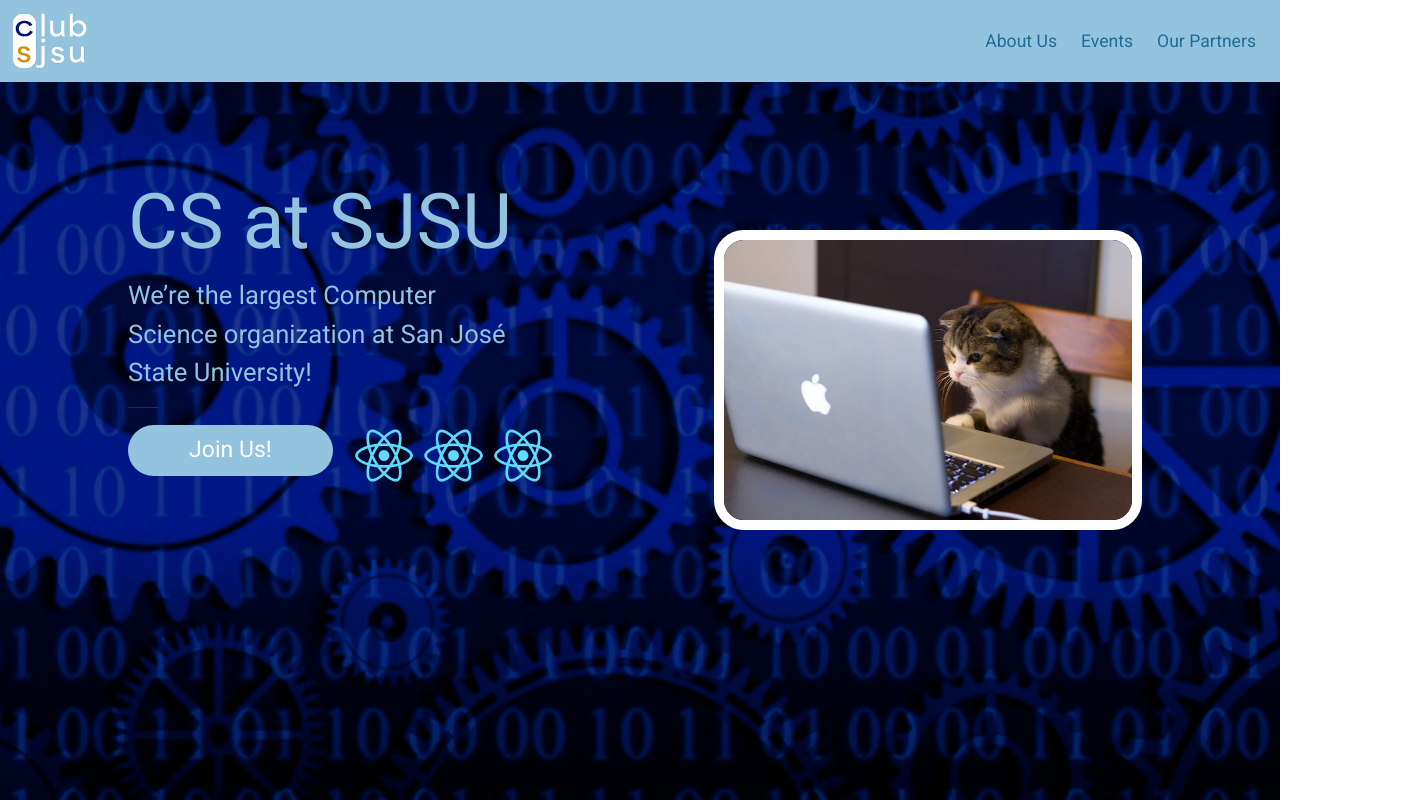
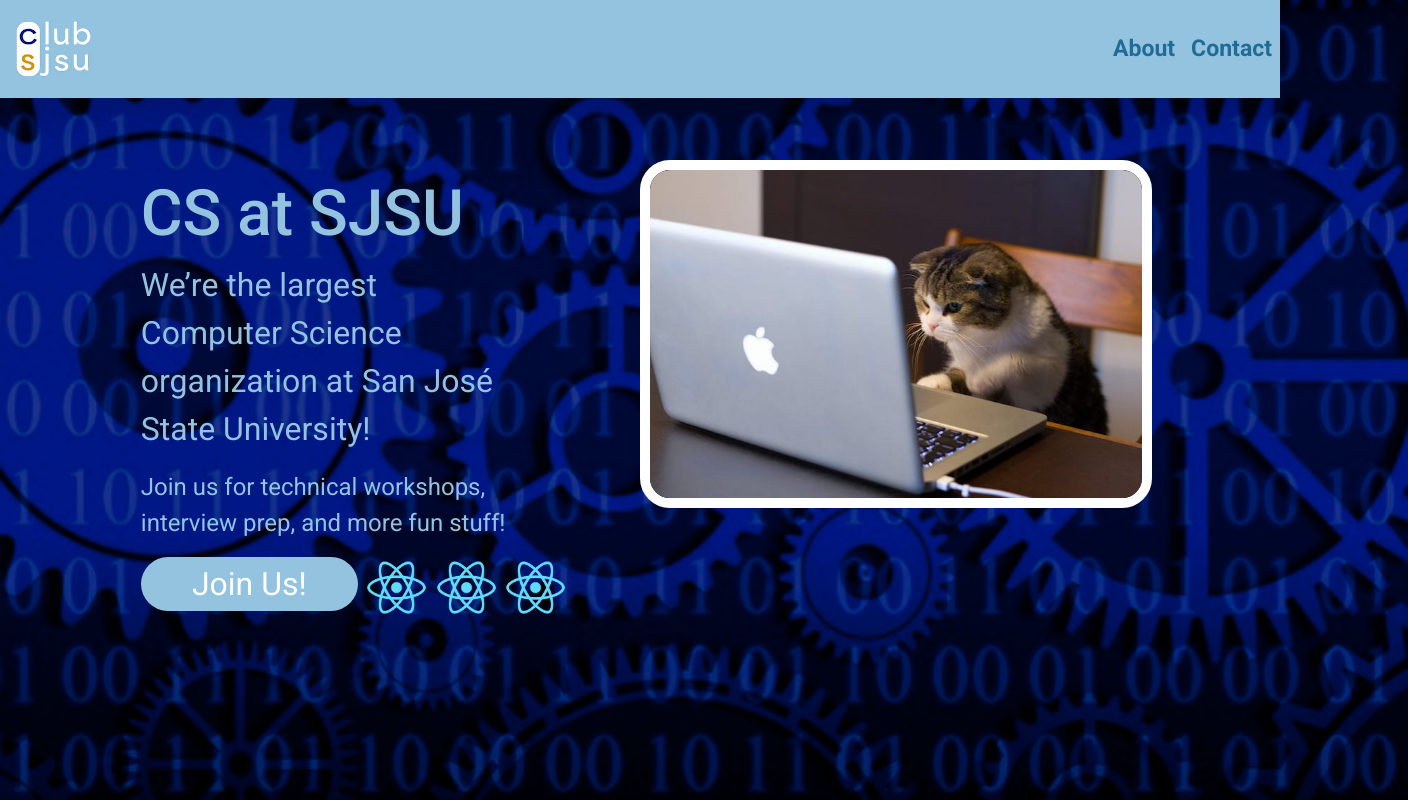
Before and after one commit to aishse/csclub-website, a React (Create React App) app: page / in a window 1280 px wide. Shown: the top 800 px of the page, 1408 px wide, since content can reach past the window. Built offline with nearby package versions, Linux system fonts and the light colour scheme.

Commit message:
fixed navbar collapse issues, added routing between pages.

```diff
--- a/public/index.html
+++ b/public/index.html
@@ -14,21 +14,7 @@
       manifest.json provides metadata used when your web app is installed on a
       user's mobile device or desktop. See https://developers.google.com/web/fundamentals/web-app-manifest/
     -->
-    <link href="https://cdn.jsdelivr.net/npm/bootstrap@5.0.2/dist/css/bootstrap.min.css" rel="stylesheet" integrity="sha384-EVSTQN3/azprG1Anm3QDgpJLIm9Nao0Yz1ztcQTwFspd3yD65VohhpuuCOmLASjC" crossorigin="anonymous">
-
     <link rel="manifest" href="%PUBLIC_URL%/manifest.json" />
-    <link href='https://fonts.googleapis.com/css?family=DM Sans' rel='stylesheet'>
-
-    <link rel="preconnect" href="https://fonts.googleapis.com">
-    <link rel="preconnect" href="https://fonts.gstatic.com" crossorigin>
-    <link href="https://fonts.googleapis.com/css2?family=Roboto:ital,wght@0,400;0,700;1,300&display=swap" rel="stylesheet">
-
-    <style>
-
-
-
-    </style>
-
     <!--
       Notice the use of %PUBLIC_URL% in the tags above.
       It will be replaced with the URL of the `public` folder during the build.
@@ -39,6 +25,9 @@
       Learn how to configure a non-root public URL by running `npm run build`.
     -->
     <title>React App</title>
+    <link rel="preconnect" href="https://fonts.googleapis.com">
+<link rel="preconnect" href="https://fonts.gstatic.com" crossorigin>
+<link href="https://fonts.googleapis.com/css2?family=Roboto:ital,wght@0,400;0,500;0,700;1,300;1,400;1,500;1,700&display=swap" rel="stylesheet">
   </head>
   <body>
     <noscript>You need to enable JavaScript to run this app.</noscript>
@@ -53,6 +42,5 @@
       To begin the development, run `npm start` or `yarn start`.
       To create a production bundle, use `npm run build` or `yarn build`.
     -->
-    <script src="https://cdn.jsdelivr.net/npm/bootstrap@5.0.2/dist/js/bootstrap.bundle.min.js" integrity="sha384-MrcW6ZMFYlzcLA8Nl+NtUVF0sA7MsXsP1UyJoMp4YLEuNSfAP+JcXn/tWtIaxVXM" crossorigin="anonymous"></script>
   </body>
 </html>
--- a/src/App.css
+++ b/src/App.css
@@ -0,0 +1,38 @@
+.App {
+  text-align: center;
+}
+
+.App-logo {
+  height: 40vmin;
+  pointer-events: none;
+}
+
+@media (prefers-reduced-motion: no-preference) {
+  .App-logo {
+    animation: App-logo-spin infinite 20s linear;
+  }
+}
+
+.App-header {
+  background-color: #282c34;
+  min-height: 100vh;
+  display: flex;
+  flex-direction: column;
+  align-items: center;
+  justify-content: center;
+  font-size: calc(10px + 2vmin);
+  color: white;
+}
+
+.App-link {
+  color: #61dafb;
+}
+
+@keyframes App-logo-spin {
+  from {
+    transform: rotate(0deg);
+  }
+  to {
+    transform: rotate(360deg);
+  }
+}
--- a/src/App.js
+++ b/src/App.js
@@ -1,16 +1,22 @@
-import './App.css';
-import React from 'react';
-import Navbar from './components/Navbar'
-import { BrowserRouter } from 'react-router-dom'
-import HeroSection from './components/HeroSection'
+import "bootstrap/dist/css/bootstrap.min.css";
+import "./App.css";
+import { BrowserRouter as Router, Routes, Route } from "react-router-dom";
+import React from "react";
+import About from "./components/About.js";
+import Navigationbar from "./components/Navbar";
+import HeroPage from "./components/HeroSection";
 function App() {
   return (
-    <>
-    <BrowserRouter>
-        <Navbar/>
-        <HeroSection/>
-     </BrowserRouter>
-    </>
+    <div className="App">
+      <Router>
+        <Navigationbar />
+        <Routes>
+          <Route index element={<HeroPage />} />
+          <Route path="/about" element={<About />} />
+          <Route path="/main-menu" element={<HeroPage />} />
+        </Routes>
+      </Router>
+    </div>
   );
 }
 
--- /dev/null
+++ b/src/components/About.css
@@ -0,0 +1,3 @@
+.About {
+    background-color: blue;
+  }
--- /dev/null
+++ b/src/components/About.js
@@ -0,0 +1,7 @@
+import "./About.css";
+
+const About = () => {
+  return <h1>hellooo</h1>;
+};
+
+export default About;
--- a/src/components/HeroSection.css
+++ b/src/components/HeroSection.css
@@ -15,9 +15,9 @@
 
 
     height: 100vh;
-    width: 100wh;
+    width: 100vw;
     min-height:110vh !important;
-    min-width:110vh !important;
+    min-width:110vw !important;
 
     background-image: url(/public/binarybckgrd.png) ;
     background-position: center;
@@ -39,12 +39,12 @@
 .join-button {
     background-color: #93C3DE;
     border-color: transparent;
-    width: 16vw;
-    height: 4vw;
+    width: 50%;
+    height: 40%;
     border-radius: 60px;
     font-family: "Roboto", serif;
     font-weight: 400;
-    font-size: 1.8vw;
+    font-size: 2rem;
     color: white;
 
 }
@@ -53,36 +53,34 @@
 .text-container {
 
     position:absolute;
+    float: left;
+    margin-left: 10%;
     top: 20%;
-    left: 10%;
 
     font-family: "Roboto";
     width: 30vw;
-    height: 20vw;
+    height: 0vh;
     text-align: left;
-    margin: 0 auto;
+
 
     background-color: transparent;
   }
 .title {
     color: #93C3DE;
-    font-size: 6vw;
+    font-size: 4rem;
 
 }
 
 .image-container {
     position: relative;
     float: right;
-    right: 10%;
-    top: 25%;
-    padding: 10px;
-    width: 35vw;
-    height: 25vw;
+    margin-right: 20vw;
+    margin-top: 20vh;
     background-color: transparent;
 }
 .club-image {
-    width: 100%;
-    height: 100%;
+    width: 40vw;
+    height: auto;
     border-radius: 30px;
     border-style: solid;
     border-width: 10px;
@@ -93,10 +91,11 @@
 .larger-descript {
     color: #93C3DE;
 
-    font-size: 2vw;
+    font-size: 2rem;
+
 }
 
 .smaller-descript {
     color: #93C3DE;
-    font-size: 1px;
+    font-size: 1.5rem;
 }
--- a/src/components/HeroSection.js
+++ b/src/components/HeroSection.js
@@ -1,6 +1,4 @@
-import React from "react";
 import "./HeroSection.css";
-
 function HeroSection() {
   return (
     <>
--- a/src/components/Navbar.css
+++ b/src/components/Navbar.css
@@ -1,36 +1,25 @@
+.nav {
+    background-color:  #93C3DE;
 
-.navbar {
-    background: #93C3DE;
 
 }
 
-.container-fluid {
-    margin-left: 0.75%;
-    margin-right:0.75%;
-    text-align: center;
+.home-button{
 
-  }
-  .login-button {
-    background: white !important;
-    border-radius: 10px !important;
-
-  }
-
-  .navbar-nav a {
-    border: 4px solid transparent !important;
-
-    align-items: center;
-    transition: 0.4s;
-    float: right;
-    font-family: 'Roboto';
-    font-size: 110%;
-    color: #216C97 !important;
+  float: left;
 
 
+}
 
-  }
+.nav-item {
+  font-family: "Roboto", serif;
+  font-size: 120%;
+  font-weight: 400;
+  font-weight: bold;
+  color: #216C97 !important;
 
-  .navbar-nav a:hover {
-    background-color: #ffffff;
-    padding: 4px 4px;
-  }
+}
+
+.nav-items {
+
+}
--- a/src/components/Navbar.js
+++ b/src/components/Navbar.js
@@ -1,49 +1,41 @@
-import React, { useState } from "react";
+import { Nav, Navbar, NavLink } from "react-bootstrap";
 import { Link } from "react-router-dom";
 import "./Navbar.css";
-function Navbar() {
+const Navigationbar = () => {
   return (
-    <>
-      <nav class="navbar navbar-static-top navbar-expand-lg navbar-light fixed-top ">
-        <div class="container-fluid">
-          <a class="navbar-brand" href="#">
-            <img src="./logoOrg.png" class="img-fluid float-left " alt="logo" />
-          </a>
-          <button
-            class="navbar-toggler"
-            type="button"
-            data-bs-toggle="collapse"
-            data-bs-target="#navbarNav"
-            aria-controls="navbarNav"
-            aria-expanded="false"
-            aria-label="Toggle navigation"
-          >
-            <span class="navbar-toggler-icon"></span>
-          </button>
-          <div class="collapse navbar-collapse" id="navbarNav">
-            <ul class="navbar-nav ms-auto">
-              <li class="nav-item">
-                <a class="nav-link" href="#">
-                  About Us
-                </a>
-              </li>
-              <li class="nav-item">
-                <a class="nav-link" href="#">
-                  Events
-                </a>
-              </li>
-              <li class="nav-item">
-                <a class="nav-link" href="#">
-                  Our Partners
-                </a>
-              </li>
+    <Navbar fixed="top" collapseOnSelect className="nav" expand="sm">
+      <Navbar.Brand>
+        <NavLink
+          className="home-button fixed-position"
+          as={Link}
+          to="/main-menu"
+          exact={true}
+          end
+        >
+          <img src="./logoOrg.png" alt="cs club logo" />
+        </NavLink>
+      </Navbar.Brand>
 
-            </ul>
-          </div>
-        </div>
-      </nav>
-    </>
+      <Navbar.Toggle
+        aria-controls="navbarScroll"
+        data-bs-toggle="collapse"
+        data-bs-target="#navbarScroll"
+        className="nav-menu ms-auto"
+      />
+
+      <Navbar.Collapse id="navbarScroll">
+        <Nav className="nav-item ms-auto">
+          <NavLink className="nav-item" eventKey="1" as={Link} to="/about">
+            About
+          </NavLink>
+
+          <NavLink className="nav-item" eventKey="2" as={Link} to="/contact">
+            Contact
+          </NavLink>
+        </Nav>
+      </Navbar.Collapse>
+    </Navbar>
   );
-}
+};
 
-export default Navbar;
+export default Navigationbar;
--- /dev/null
+++ b/src/index.css
@@ -0,0 +1,13 @@
+body {
+    margin: 0;
+    font-family: -apple-system, BlinkMacSystemFont, 'Segoe UI', 'Roboto', 'Oxygen',
+      'Ubuntu', 'Cantarell', 'Fira Sans', 'Droid Sans', 'Helvetica Neue',
+      sans-serif;
+    -webkit-font-smoothing: antialiased;
+    -moz-osx-font-smoothing: grayscale;
+  }
+
+  code {
+    font-family: source-code-pro, Menlo, Monaco, Consolas, 'Courier New',
+      monospace;
+  }
--- a/src/index.js
+++ b/src/index.js
@@ -1,11 +1,12 @@
-import React from 'react';
-import ReactDOM from 'react-dom/client';
-import App from './App';
-import 'bootstrap/dist/css/bootstrap.min.css';
-import 'bootstrap/dist/js/bootstrap.bundle.min';
-import $ from 'jquery';
-import Popper from 'popper.js';
+import React from "react";
+import ReactDOM from "react-dom/client";
+import "./index.css";
+import "bootstrap/dist/css/bootstrap.min.css";
+import App from "./App";
 
-
-const root = ReactDOM.createRoot(document.getElementById('root'));
-root.render(<App />);
+const root = ReactDOM.createRoot(document.getElementById("root"));
+root.render(
+  <React.StrictMode>
+    <App />
+  </React.StrictMode>
+);
```
Also changed, not shown: package.json (+8 -9 lines), 2 other files (tests, documents, lock files or other folders).
